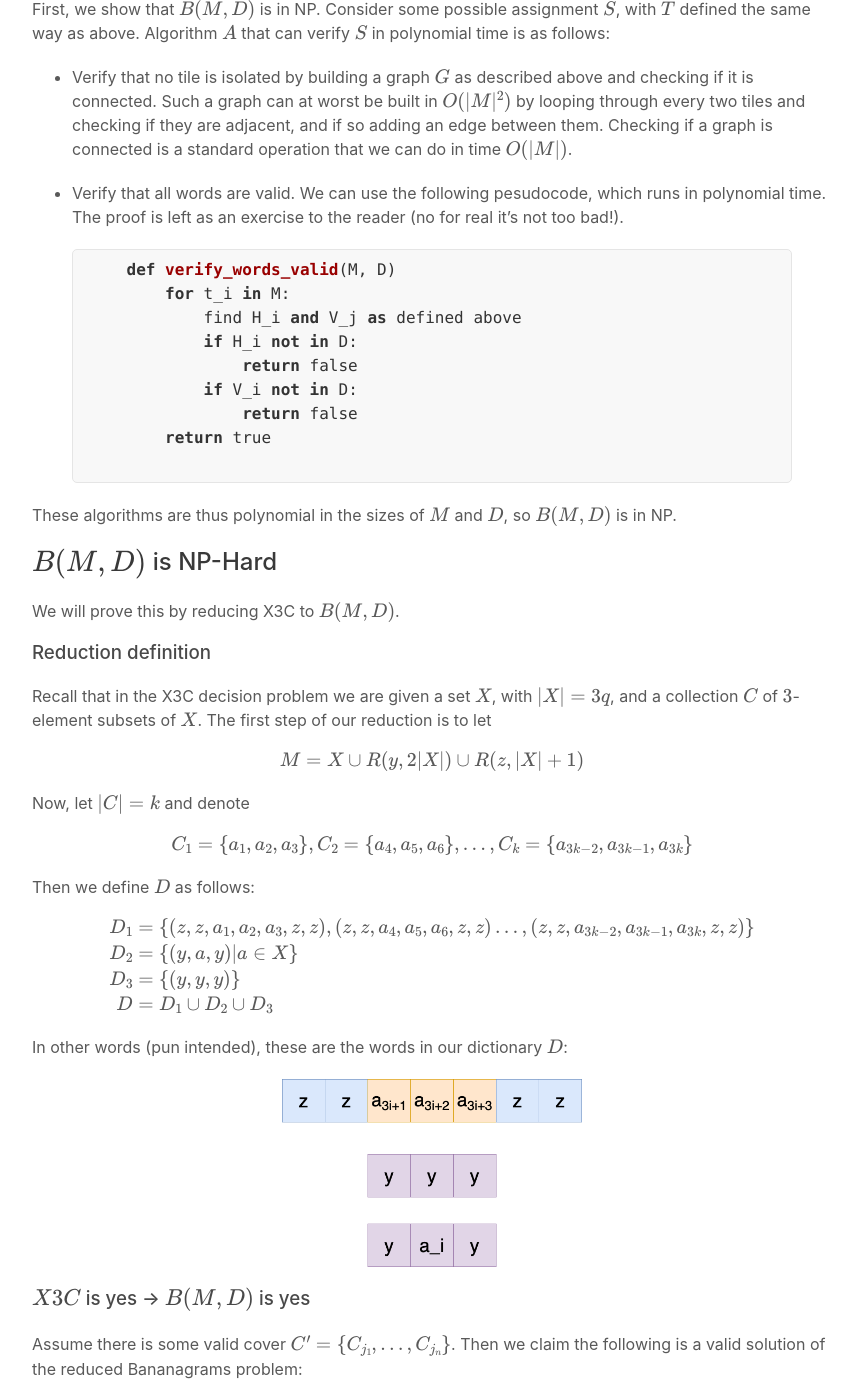
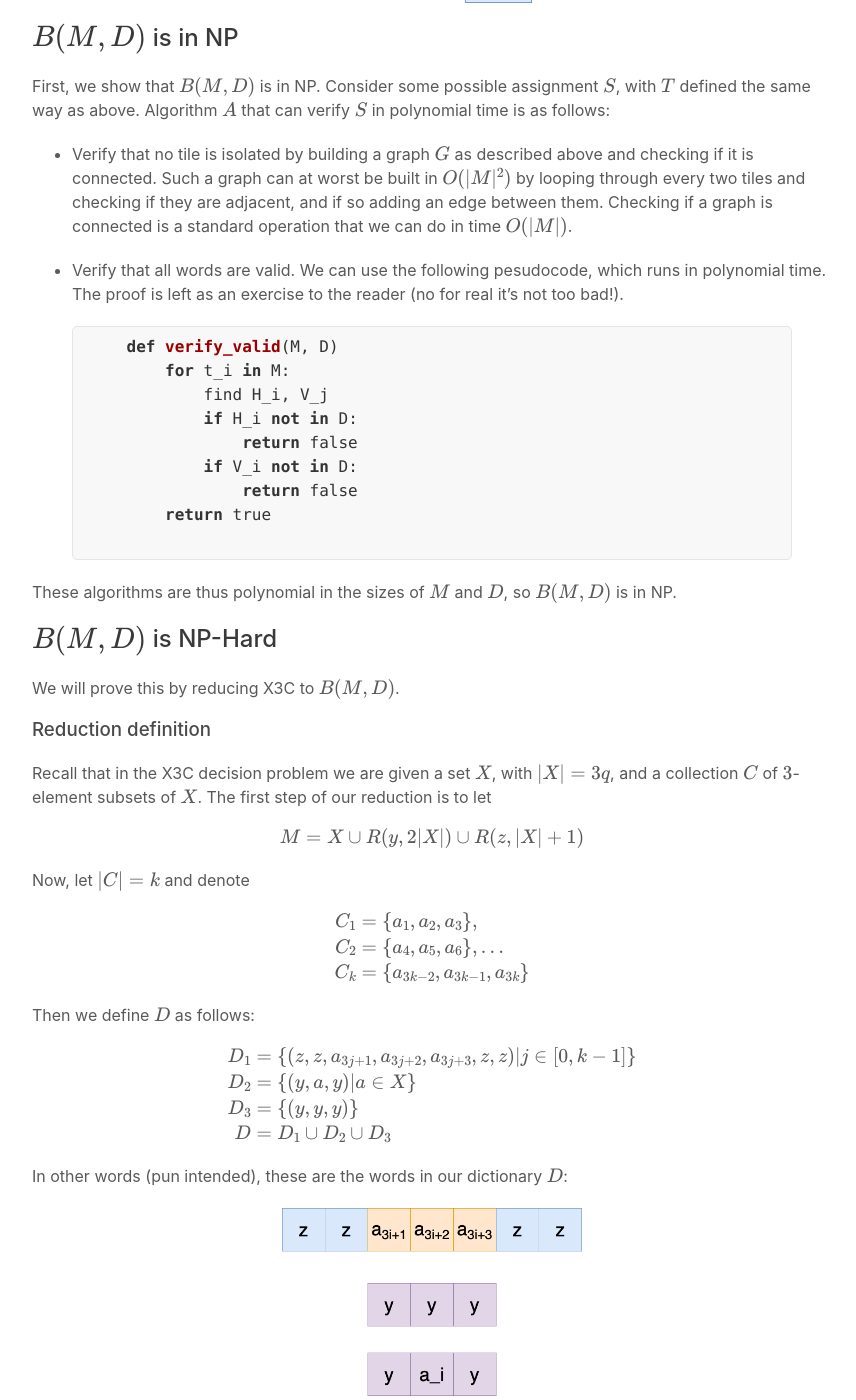
Before and after one commit to subhashk01/subhash-other-website, a Jekyll site: the page built from _posts/2022-11-09-banagrams.markdown, in a window 1280 px wide and 1400 px high, scrolled down 3317 px. Shown: the whole window, without its empty margins (208-1064 px from the left). Built offline with Jekyll 4.4.1, drawn with Linux system fonts in a browser that asks for light colours; some of the changed text lies outside the part shown.

Commit message:
Making equations smaller to work better on mobile

```diff
--- a/_posts/2022-11-09-banagrams.markdown
+++ b/_posts/2022-11-09-banagrams.markdown
@@ -13,7 +13,7 @@
 
 We will be interested in a simplified, abstract version of Bananagrams. Assume we are given $$N$$ tiles, where each tile can be any "letter" from an alphabet of unique letters $$V$$. We can represent these tiles with a multiset $$M$$, so $$\lvert M \rvert = N$$. Consider a dictionary $$D$$ of ordered sequences of letters ("words"), where each letter is also from $$V$$. We define a Bananagram decision problem $$B(M, D)$$ to be the following: is it possible to make a two dimensional crossword-style grid that uses all tiles from $$M$$ exactly once, such that each contiguous group of letters in the grid going left to right or top to bottom is in $$D$$?
 
-When you play Bananagrams with your family or friends, you probably sensibly set $$D$$ to be the Oxford English Dictionary or the Scrabble Dictionary or some common sense shared vocabulary that you definitely won't argue over, for sure. The (English version) of the game comes with only the $$26$$ tiles of the English alphabet, so $$V = \{a, b, c, d, e, f, g, h, i, j, k, l, m, n, o, p, q, r, s, t, u, v, w, x, y, z\}$$. During play, you frequently end up with some multiset $$M$$ of tiles that you need to turn into a crossword-style grid, and because the word distribution $$D$$ is pretty friendly the decision problem $$B(M, D)$$ will probably evaluate to "yes". Let's run through a couple of quick examples here to show this clearly.
+When you play Bananagrams with your family or friends, you probably sensibly set $$D$$ to be the Oxford English Dictionary or the Scrabble Dictionary or some common sense shared vocabulary that you definitely won't argue over, for sure. The (English version) of the game comes with only the $$26$$ tiles of the English alphabet, so $$V = \{a, b, c, d, \ldots, x, y, z\}$$. During play, you frequently end up with some multiset $$M$$ of tiles that you need to turn into a crossword-style grid, and because the word distribution $$D$$ is pretty friendly the decision problem $$B(M, D)$$ will probably evaluate to "yes". Let's run through a couple of quick examples here to show this clearly.
 
 Say we have $$M = \{a, a, a, a, c, e, t, t, p\}$$ and $$D$$ is the Scrabble Dictionary. Then $$B(M, D) = yes$$. For example, we can lay out the tiles like so:
 
@@ -56,7 +56,10 @@
 
 and
 
-$$C = \{\{0, 1, 2\}, \{2, 3, 4\}, \{4, 5, 6\}, \{6, 7, 8\}, \{8, 9, 10\}, \{10, 11, 0\}\}$$
+$$\begin{align*}C = \{&\{0, 1, 2\}, \{2, 3, 4\} \\
+    &\{2, 3, 4\}, \{4, 5, 6\}, \\
+    &\{6, 7, 8\}, \{8, 9, 10\}, \\
+    &\{10, 11, 0\}\}\end{align*}$$
 
 Then the answer to this decision problem is $$no$$, because if we pick the only set with $$3$$
 then we can't pick the only sets with $$1$$ and $$5$$. On the other hand, if
@@ -64,6 +67,7 @@
 $$C = \{\{0, 1, 2\}, \{3, 4, 5\}, \{6, 7, 8\}, \{9, 10, 11\}\}$$
 
 then the answer to the decision problem is $$yes$$, with $$C' = C$$. We will reduce X3C to $$B(M,D)$$ in our proof below.
+
 
 # Proof that $$B(M, D)$$ is NP-complete
 
@@ -97,13 +101,14 @@
 First, we show that $$B(M, D)$$ is in NP. Consider some possible assignment $$S$$, with $$T$$ defined the same way as above. Algorithm $$A$$ that can verify $$S$$ in polynomial time is as follows:
 * Verify that no tile is isolated by building a graph $$G$$ as described above and checking if it is connected. Such a graph can at worst be built in $$O(\lvert M \rvert^2)$$ by looping through every two tiles and checking if they are adjacent, and if so adding an edge between them. Checking if a graph is connected is a standard operation that we can do in time $$O(\lvert M \rvert)$$.
 
+
 * Verify that all words are valid. We can use the following pesudocode, which
 runs in polynomial time. The proof is left as an exercise to the reader (no for real it's not too bad!).
 
     {% highlight python %}
-    def verify_words_valid(M, D)
+    def verify_valid(M, D)
         for t_i in M:
-            find H_i and V_j as defined above
+            find H_i, V_j
             if H_i not in D:
                 return false
             if V_i not in D:
@@ -113,6 +118,7 @@
 
 
 These algorithms are thus polynomial in the sizes of $$M$$ and $$D$$, so $$B(M,D)$$ is in NP.
+
 
 ## $$B(M,D)$$ is NP-Hard
 
@@ -125,12 +131,12 @@
 
 Now, let $$\lvert C \rvert = k$$ and denote
 
-$$C_1 = \{a_1, a_2, a_3\}, C_2 = \{a_4, a_5, a_6\}, \ldots, C_k = \{a_{3k - 2}, a_{3k - 1}, a_{3k}\}$$
+$$\begin{align*}C_1 &= \{a_1, a_2, a_3\},\\ C_2 &= \{a_4, a_5, a_6\}, \ldots \\ C_k &= \{a_{3k - 2}, a_{3k - 1}, a_{3k}\} \end{align*}$$
 
 Then we define $$D$$ as follows:
 
 $$\begin{aligned}
-D_1 &= \{(z, z, a_1, a_2, a_3, z, z), (z, z, a_4, a_5, a_6, z, z) \ldots, (z, z, a_{3k - 2}, a_{3k - 1}, a_{3k}, z, z)\}\\
+D_1 &= \{(z, z, a_{3j+1}, a_{3j+2}, a_{3j+3}, z, z) \lvert j \in [0, k - 1]\}\\
 D_2 &= \{(y, a, y) | a \in X\}\\
 D_3 &= \{(y, y, y)\}\\
 D &= D_1 \cup D_2 \cup D_3 \end{aligned}$$
@@ -138,6 +144,7 @@
 In other words (pun intended), these are the words in our dictionary $$D$$:
 
 <img src="/assets/images/possibilities.png" style="display:block; margin-left: auto; margin-right: auto;" width="300">
+
 
 ### $$X3C$$ is yes -> $$B(M, D)$$ is yes
 Assume there is some valid cover $$C' = \{C_{j_1}, \ldots, C_{j_n}\}$$. Then we claim the following is a valid solution of the reduced Bananagrams problem:
@@ -172,14 +179,14 @@
 
 **Lemma 4** Every $$a_j \in X$$ is in just *one* $$Z$$-word. Assume by contradiction that this is not the case, and some $$a_k$$ is in two $$Z$$-words. Since every $$a_j$$ is in a $$Z$$-word (Lemma $$3$$), at least two tiles next to every $$a_j$$ are not a $$y$$ (since $$y$$s are not in $$Z$$-words). Since $$a_k$$ is in two $$Z$$-words (one horizontal and one vertical), all $$4$$ adjacent tiles to $$a_k$$ will not be $$y$$. This leaves at most $$\lvert X \rvert * 2 - 2$$ possible places for $$y$$ next to $$a$$s. By Lemma $$2$$, $$y$$s can only go in these positions. Since there are $$2\lvert X \rvert$$ $$y$$ tiles by the definition of $$M$$, but only $$\lvert X \rvert * 2 - 2$$ places to put them, this is a contradiction and the assumption must be false, and thus every $$a_j \in X$$ is in just *one* $$Z$$-word.
 
-Finally, we are ready to prove that $$X3C$$ is no -> $$B(M, D)$$ is no. Assume by contradiction this was not the case, and there was some $$X$$ such that $$X3C$$ was no and $$B(M,D)$$ was yes; in other words, we had a valid $$S$$. We can then take the set of all $$Z$$-words on the board, and consider
+Finally, we are ready to prove that $$X3C$$ is no -> $$B(M, D)$$ is no. Assume by contradiction this was not the case, and there was some $$X$$ such that $$X3C$$ was no and $$B(M,D)$$ was yes; in other words, we had a valid $$S$$. We can then take the set of all $$Z$$-words on the board $$\{Z_i\}$$, where we let $$Z_i = \{z, z, a_{i,1}, a_{i,2}, a_{i,3}, z, z\}$$, and consider
 
-$$C' = \{a_{3i}, a_{3i+1}, a_{3i+2} \lvert Z\text{-words}=\{z, z, a_{3i}, a_{3i+1}, a_{3i+2}, z, z\}\}$$.
+
+$$C' = \{\{a_{i,1}, a_{i,2}, a_{i,3}\} | Z_i\}$$
+
 
 We know that every element in $$X$$ occurs in at least one element of $$C'$$ because $$S$$ is valid and uses all of the tiles of $$X$$, and by Lemma $$3$$ all of the tiles in $$X$$ are in some $$Z$$-word. Furthermore, we know that no element of $$X$$ occurs in two sets in $$C'$$ by Lemma $$4$$. Thus, this $$C'$$ is a valid cover for $$X3C$$, which is a contradiction, and $$X3C$$ is no -> $$B(M, D)$$ is no.
 
 $$\blacksquare$$
 
-## Citations
-
 [1] - [Exact Cover by 3-Sets](https://npcomplete.owu.edu/2014/06/10/exact-cover-by-3-sets/)
```
Also changed, not shown: other parts of _posts/2022-11-09-banagrams.markdown (+2 -2 lines).
